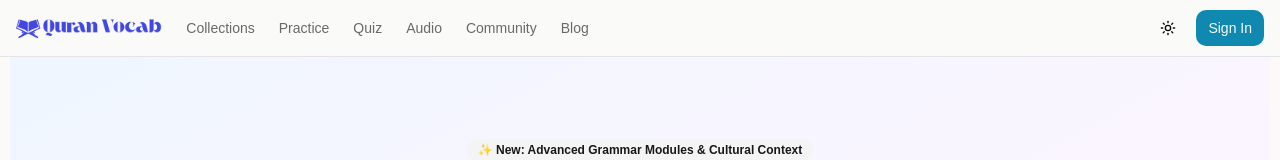
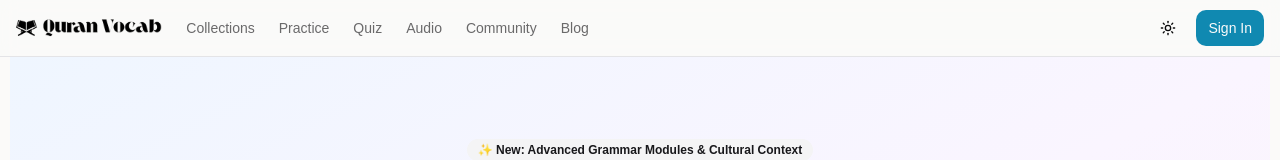
Before and after one commit to MurrMo23/quran-vocab-explorer, a React (Vite) app: page / in a window 1280 px wide. Shown: the top 160 px of the page. Built offline with nearby package versions, Linux system fonts and the light colour scheme.

Commit message:
Replace logo in header and footer
Replaced the logo in the header and footer with the new attachment. Inverted the footer logo to white for better visibility.

```diff
--- a/src/components/Footer.tsx
+++ b/src/components/Footer.tsx
@@ -48,9 +48,9 @@ const Footer: React.FC = () => {
           <div className="space-y-4">
             <div className="flex items-center">
               <img
-                src="/lovable-uploads/971aabb3-7499-4eb9-a8b4-d658db731aee.png"
+                src="/lovable-uploads/b5c20cf5-bb83-4ad5-ac3d-308060e995d8.png"
                 alt="Quran Vocab"
-                className="h-12"
+                className="h-12 brightness-0 invert"
               />
             </div>
             <p className="text-sm">
--- a/src/components/Navbar.tsx
+++ b/src/components/Navbar.tsx
@@ -154,7 +154,7 @@ const Navbar = () => {
         <div className="mr-4 hidden md:flex">
           <Link to="/" className="mr-6 flex items-center">
             <img
-              src="/lovable-uploads/971aabb3-7499-4eb9-a8b4-d658db731aee.png"
+              src="/lovable-uploads/b5c20cf5-bb83-4ad5-ac3d-308060e995d8.png"
               alt="Quran Vocab"
               className="h-8"
             />
@@ -181,7 +181,7 @@ const Navbar = () => {
             <MobileMenu />
             <Link to="/" className="ml-4 flex items-center">
               <img
-                src="/lovable-uploads/971aabb3-7499-4eb9-a8b4-d658db731aee.png"
+                src="/lovable-uploads/b5c20cf5-bb83-4ad5-ac3d-308060e995d8.png"
                 alt="Quran Vocab"
                 className="h-6"
               />
```
Also changed, not shown: public/lovable-uploads/b5c20cf5-bb83-4ad5-ac3d-308060e995d8.png (added).
